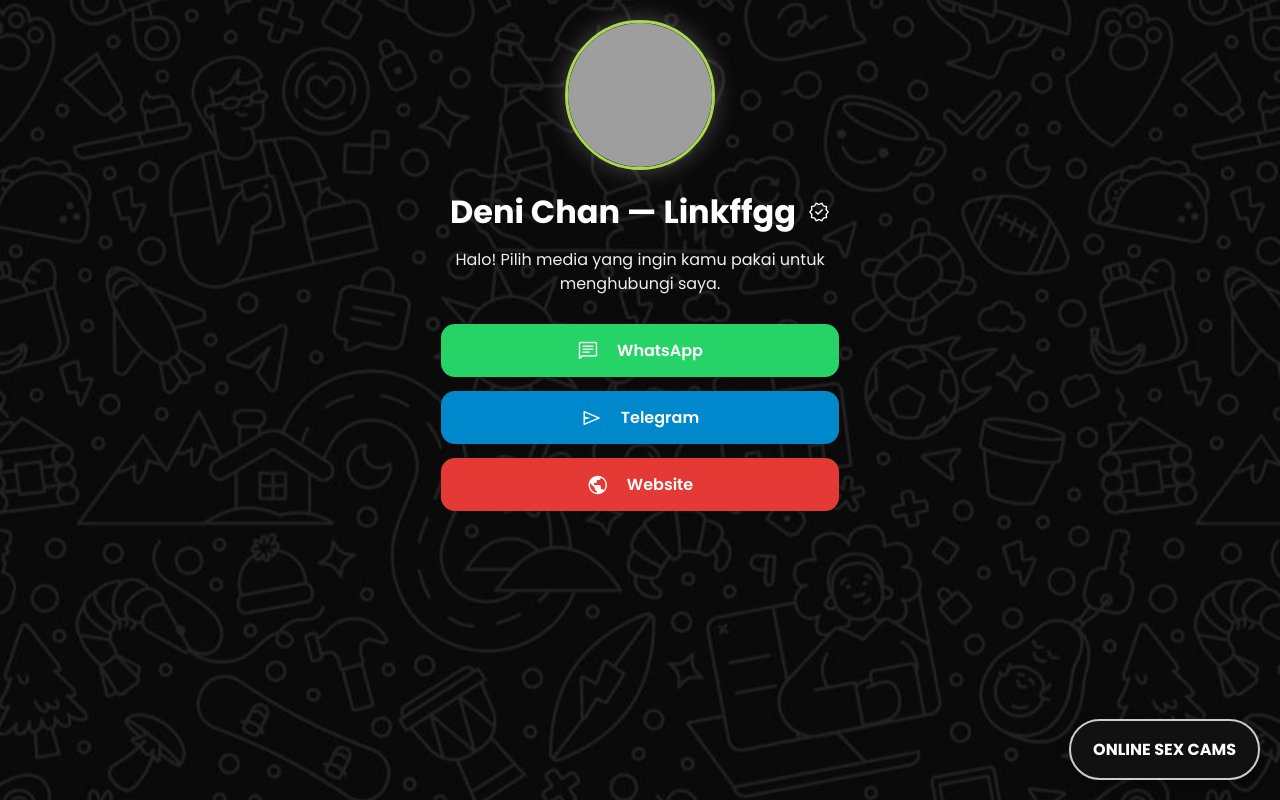
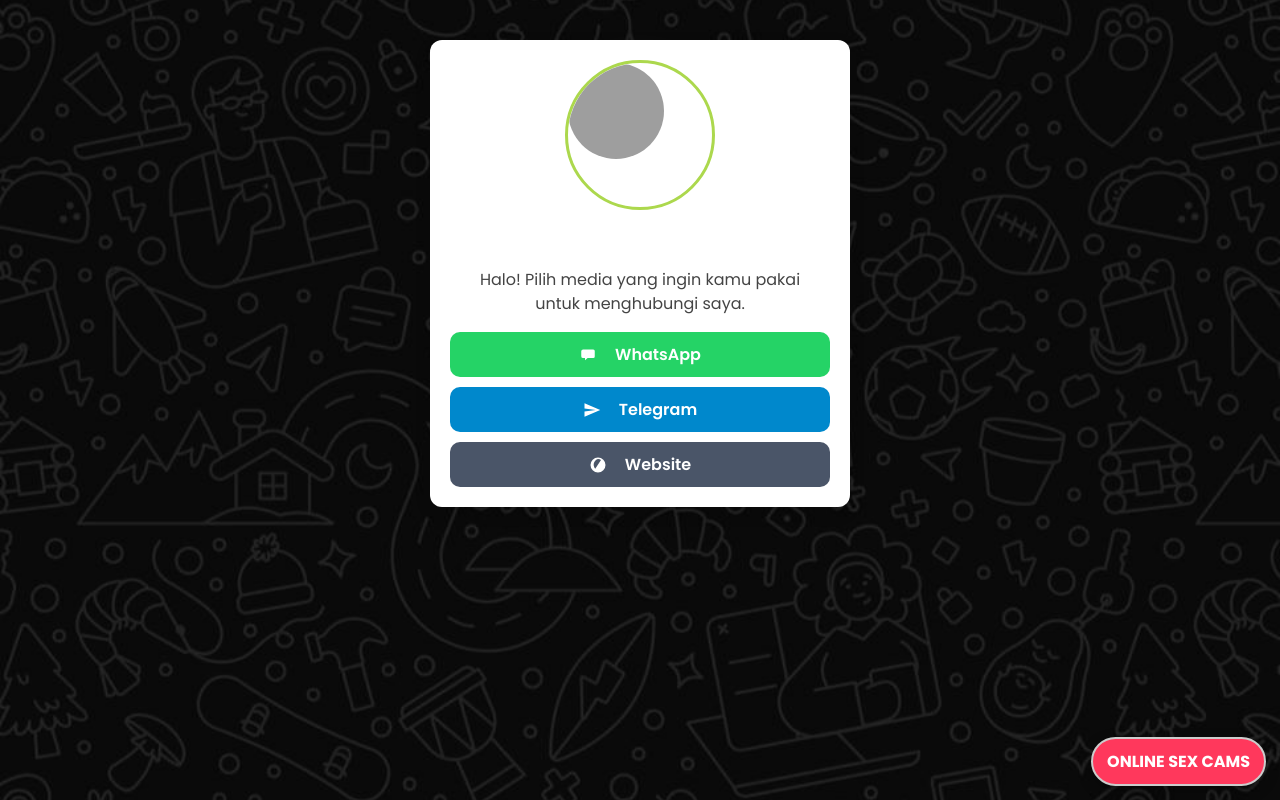
Before and after one commit to hyein89/Biolinkfb, a Next.js app: page /1234abc in a window 1280 px wide. Built offline with nearby package versions, Linux system fonts and the light colour scheme; no server answers; grey boxes are pictures that could not be loaded.

Commit message:
Update [id].tsx

```diff
--- a/pages/[id].tsx
+++ b/pages/[id].tsx
@@ -1,120 +1,50 @@
-import React, { useEffect, useState } from "react";
-import { GetStaticPaths, GetStaticProps } from "next";
-import Head from "next/head";
-import fs from "fs";
-import path from "path";
+import { GetStaticPaths, GetStaticProps } from "next"
+import Head from "next/head"
+import fs from "fs"
+import path from "path"
+import React from "react"
 
 type LinkItem = {
-  id: string;
-  title: string;
-  image_url?: string;
-};
+  id: string
+  title: string
+  image_url?: string
+}
 
 type Props = {
-  item: LinkItem;
-  absoluteImage?: string | null;
-};
+  item: LinkItem
+  absoluteImage?: string | null
+}
 
-const ALLOWED_ID_REGEX = /^[a-zA-Z0-9_-]+$/;
+const ALLOWED_ID_REGEX = /^[a-zA-Z0-9_-]+$/
 
-/**
- * ICON COMPONENT
- * - Jika font Material Symbols berhasil dimuat (fontLoaded = true), pakai span (font icon).
- * - Kalau belum, pakai SVG fallback yang selalu tampil.
- */
-const Icon = ({ name, fontLoaded, className = "" }: { name: string; fontLoaded: boolean; className?: string }) => {
-  const commonStyle = { verticalAlign: "middle", marginRight: 8, display: "inline-block" };
-
-  const svgs: Record<string, JSX.Element> = {
+/* SMALL SVG ICONS (inline) */
+const Svg = {
+  verified: (
+    <svg width="18" height="18" viewBox="0 0 24 24" aria-hidden style={{ verticalAlign: "middle", marginLeft: 6 }}>
+      <path fill="currentColor" d="M12 2l2.3 3.9L18 7l-3 2.2.6 4L12 12l-3.6 1.2.6-4L6 7l3.8-.9L12 2z" />
+    </svg>
+  ),
   chat: (
-      <svg width="18" height="18" viewBox="0 0 24 24" style={commonStyle} aria-hidden>
-        <path d="M21 6.5a2 2 0 0 0-2-2H5.5A2.5 2.5 0 0 0 3 7v6.5A2.5 2.5 0 0 0 5.5 16H8v3l3.5-3H19a2 2 0 0 0 2-2V6.5z" fill="currentColor" />
+    <svg width="18" height="18" viewBox="0 0 24 24" aria-hidden style={{ verticalAlign: "middle", marginRight: 8 }}>
+      <path fill="currentColor" d="M21 6.5a2 2 0 0 0-2-2H5.5A2.5 2.5 0 0 0 3 7v6.5A2.5 2.5 0 0 0 5.5 16H8v3l3.5-3H19a2 2 0 0 0 2-2V6.5z" />
     </svg>
   ),
   send: (
-      <svg width="18" height="18" viewBox="0 0 24 24" style={commonStyle} aria-hidden>
-        <path d="M2 21l21-9L2 3v7l15 2-15 2z" fill="currentColor" />
+    <svg width="18" height="18" viewBox="0 0 24 24" aria-hidden style={{ verticalAlign: "middle", marginRight: 8 }}>
+      <path fill="currentColor" d="M2 21l21-9L2 3v7l15 2-15 2z" />
     </svg>
   ),
   public: (
-      <svg width="18" height="18" viewBox="0 0 24 24" style={commonStyle} aria-hidden>
-        <path d="M12 2a10 10 0 100 20 10 10 0 000-20zm0 2c1.5 0 3 .5 4 1.3L8.3 17A8 8 0 0112 4z" fill="currentColor" />
+    <svg width="18" height="18" viewBox="0 0 24 24" aria-hidden style={{ verticalAlign: "middle", marginRight: 8 }}>
+      <path fill="currentColor" d="M12 2a10 10 0 100 20 10 10 0 000-20zm0 2c1.5 0 3 .5 4 1.3L8.3 17A8 8 0 0112 4z" />
     </svg>
   ),
-    verified: (
-      <svg width="18" height="18" viewBox="0 0 24 24" style={commonStyle} aria-hidden>
-        <path d="M12 2l2.3 3.9L18 7l-3 2.2.6 4L12 12l-3.6 1.2.6-4L6 7l3.8-.9L12 2z" fill="currentColor" />
-      </svg>
-    ),
-  };
-
-  if (fontLoaded) {
-    return <span className={`material-symbols-rounded ${className}`}>{name}</span>;
-  } else {
-    return svgs[name] ?? null;
 }
-};
 
 export default function LinkPage({ item, absoluteImage }: Props) {
-  const [fontLoaded, setFontLoaded] = useState(false);
-
-  useEffect(() => {
-    // 1) pastikan link font ada di head (tidak perlu ubah _app.tsx)
-    const fontHref =
-      "https://fonts.googleapis.com/css2?family=Material+Symbols+Rounded:opsz,wght,FILL,GRAD@48,400,0,0&display=swap";
-
-    // add preconnect if absent
-    if (!document.querySelector(`link[href="https://fonts.googleapis.com"]`)) {
-      const p1 = document.createElement("link");
-      p1.rel = "preconnect";
-      p1.href = "https://fonts.googleapis.com";
-      document.head.appendChild(p1);
-    }
-    if (!document.querySelector(`link[href="https://fonts.gstatic.com"]`)) {
-      const p2 = document.createElement("link");
-      p2.rel = "preconnect";
-      p2.href = "https://fonts.gstatic.com";
-      p2.crossOrigin = "anonymous";
-      document.head.appendChild(p2);
-    }
-
-    // add the stylesheet link if not present
-    if (!document.querySelector(`link[href="${fontHref}"]`)) {
-      const link = document.createElement("link");
-      link.rel = "stylesheet";
-      link.href = fontHref;
-      document.head.appendChild(link);
-    }
-
-    // 2) tunggu sampai browser memuat font via Font Loading API
-    // coba load beberapa kali (kadang butuh waktu)
-    let cancelled = false;
-
-    async function waitFont() {
-      try {
-        // pertama, tunggu dokumen font ready (load request)
-        // kita coba beberapa ukuran untuk memastikan variation axis nggak masalah
-        await (document as any).fonts.load('20px "Material Symbols Rounded"');
-        // ekstra delay kecil agar render update
-        await new Promise((r) => setTimeout(r, 50));
-        if (!cancelled) setFontLoaded(true);
-      } catch (e) {
-        // kalau error, tetap jangan crash — fontLoaded tetap false -> fallback SVG tampil
-        if (!cancelled) setFontLoaded(false);
-      }
-    }
-
-    waitFont();
-
-    return () => {
-      cancelled = true;
-    };
-  }, []); // run once client-side
-
   return (
     <>
       <Head>
-        <meta charSet="utf-8" />
         <title>{item.title}</title>
         <meta name="description" content={item.title} />
 
@@ -133,59 +63,94 @@
 
         <link rel="icon" type="image/png" href="/2497746.png" />
 
-        {/* Poppins tetap dimasukkan — untuk teks */}
+        {/* Poppins (boleh dihapus kalau nggak mau Google fonts sama sekali) */}
         <link
           href="https://fonts.googleapis.com/css2?family=Poppins:wght@300;400;600;700&display=swap"
           rel="stylesheet"
         />
-        {/* NOTE: kita juga menambahkan font Material Symbols via effect di client (agar tidak perlu _app.tsx) */}
       </Head>
 
-      {/* INLINE GLOBAL CSS (masukin ke globals.css kalau mau) */}
-      <style jsx global>{`
-        .material-symbols-rounded {
-          font-family: "Material Symbols Rounded" !important;
-          font-weight: normal;
-          font-style: normal;
-          font-size: 22px;
-          line-height: 1;
-          display: inline-block;
-          -webkit-font-smoothing: antialiased;
-          font-variation-settings: "FILL" 0, "wght" 400, "GRAD" 0, "opsz" 48;
+      {/* minimal styling — pindahkan ke globals.css kalau mau */}
+      <style jsx>{`
+        .container {
+          max-width: 420px;
+          margin: 40px auto;
+          padding: 20px;
+          background: #fff;
+          border-radius: 12px;
+          box-shadow: 0 6px 18px rgba(0,0,0,0.08);
+          font-family: Poppins, system-ui, -apple-system, "Segoe UI", Roboto, "Helvetica Neue", Arial;
         }
-
-        /* helpers */
-        .name .material-symbols-rounded {
-          vertical-align: middle;
-          margin-left: 6px;
+        .avatar img {
+          width: 96px;
+          height: 96px;
+          object-fit: cover;
+          border-radius: 999px;
+          display: block;
+          margin-bottom: 12px;
         }
-        .button .material-symbols-rounded {
-          vertical-align: middle;
-          margin-right: 8px;
+        .name {
+          font-weight: 600;
+          font-size: 20px;
+          display: flex;
+          align-items: center;
+        }
+        .bio { color: #444; margin: 10px 0 16px; }
+        .buttons { display: flex; flex-direction: column; gap: 10px; }
+        .button {
+          display: inline-flex;
+          align-items: center;
+          padding: 10px 12px;
+          border-radius: 10px;
+          text-decoration: none;
+          color: white;
+          font-weight: 600;
+        }
+        .wa { background: #25D366; }
+        .tg { background: #0088cc; }
+        .web { background: #4a5568; }
+        .floating-btn {
+          position: fixed;
+          right: 14px;
+          bottom: 14px;
+          background: #ff385c;
+          color: white;
+          padding: 10px 14px;
+          border-radius: 999px;
+          text-decoration: none;
+          font-weight: 700;
         }
       `}</style>
 
       {/* TEMPLATE */}
       <div className="container">
-        <div className="avatar">{absoluteImage ? <img src={absoluteImage} alt={item.title} /> : null}</div>
+        <div className="avatar">
+          {absoluteImage ? <img src={absoluteImage} alt={item.title} /> : null}
+        </div>
 
         <div className="name">
-          {item.title} <Icon name="verified" fontLoaded={fontLoaded} />
+          <span style={{ display: "inline-block" }}>{item.title}</span>
+          {Svg.verified}
         </div>
 
-        <p className="bio">Halo! Pilih media yang ingin kamu pakai untuk menghubungi saya.</p>
+        <p className="bio">
+          Halo! Pilih media yang ingin kamu pakai untuk menghubungi saya.
+        </p>
 
         <div className="buttons">
           <a className="button wa" href="#">
-            <Icon name="chat" fontLoaded={fontLoaded} /> WhatsApp
+            {Svg.chat}
+            <span>WhatsApp</span>
           </a>
 
           <a className="button tg" href="#">
-            <Icon name="send" fontLoaded={fontLoaded} /> Telegram
+            {Svg.send}
+            <span>Telegram</span>
           </a>
 
           <a className="button web" href="#">
-            <Icon name="public" fontLoaded={fontLoaded} /> Website
+            {Svg.public}
+            <span>Website</span>
           </a>
         </div>
       </div>
@@ -194,57 +159,57 @@
         ONLINE SEX CAMS
       </a>
     </>
-  );
+  )
 }
 
 export const getStaticPaths: GetStaticPaths = async () => {
-  const dataPath = path.join(process.cwd(), "data", "links.json");
-  let items: LinkItem[] = [];
+  const dataPath = path.join(process.cwd(), "data", "links.json")
+  let items: LinkItem[] = []
 
   try {
-    items = JSON.parse(fs.readFileSync(dataPath, "utf-8"));
+    items = JSON.parse(fs.readFileSync(dataPath, "utf-8"))
   } catch (e) {
-    items = [];
+    items = []
   }
 
-  const paths = items.map((it) => ({ params: { id: it.id } }));
-  return { paths, fallback: "blocking" };
-};
+  const paths = items.map((it) => ({ params: { id: it.id } }))
+  return { paths, fallback: "blocking" }
+}
 
 export const getStaticProps: GetStaticProps = async (ctx) => {
-  const id = String(ctx.params?.id || "");
+  const id = String(ctx.params?.id || "")
 
   if (!ALLOWED_ID_REGEX.test(id)) {
-    return { notFound: true };
+    return { notFound: true }
   }
 
-  const dataPath = path.join(process.cwd(), "data", "links.json");
+  const dataPath = path.join(process.cwd(), "data", "links.json")
 
   try {
-    const raw = fs.readFileSync(dataPath, "utf-8");
-    const items: LinkItem[] = JSON.parse(raw);
-    const found = items.find((it) => it.id === id);
+    const raw = fs.readFileSync(dataPath, "utf-8")
+    const items: LinkItem[] = JSON.parse(raw)
+    const found = items.find((it) => it.id === id)
 
-    if (!found) return { notFound: true };
+    if (!found) return { notFound: true }
 
-    const base = process.env.NEXT_PUBLIC_BASE_URL || "https://tes.varcel.app";
+    const base = process.env.NEXT_PUBLIC_BASE_URL || "https://tes.varcel.app"
 
-    let absoluteImage: string | null = null;
+    let absoluteImage: string | null = null
     if (found.image_url) {
       try {
-        const url = new URL(found.image_url);
+        const url = new URL(found.image_url)
         if (url.protocol === "https:" || url.protocol === "http:") {
-          absoluteImage = found.image_url;
+          absoluteImage = found.image_url
         }
       } catch {
         if (found.image_url.startsWith("/")) {
-          absoluteImage = base + found.image_url;
+          absoluteImage = base + found.image_url
         }
       }
     }
 
-    return { props: { item: found, absoluteImage }, revalidate: 30 };
+    return { props: { item: found, absoluteImage }, revalidate: 30 }
   } catch {
-    return { notFound: true };
+    return { notFound: true }
   }
-};
+}
```
Lines whose indentation alone changed are shown as unchanged.
